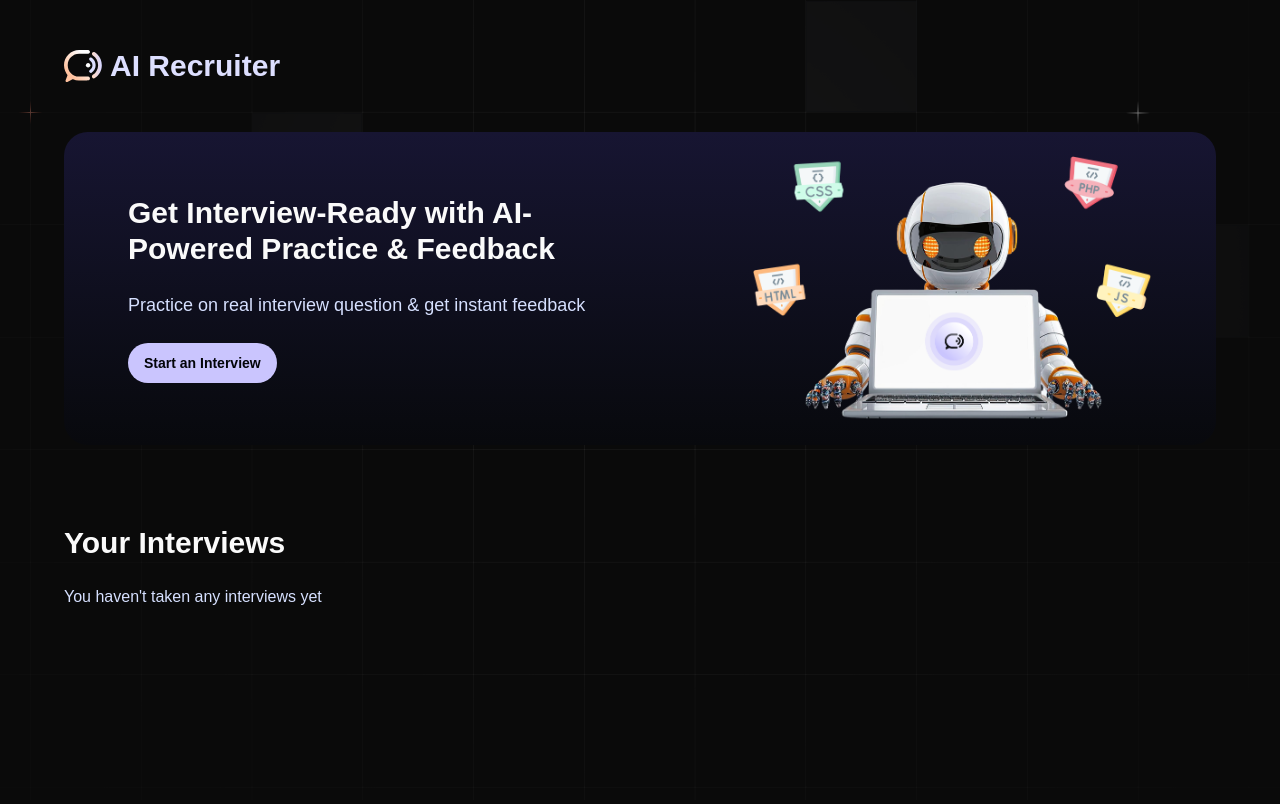
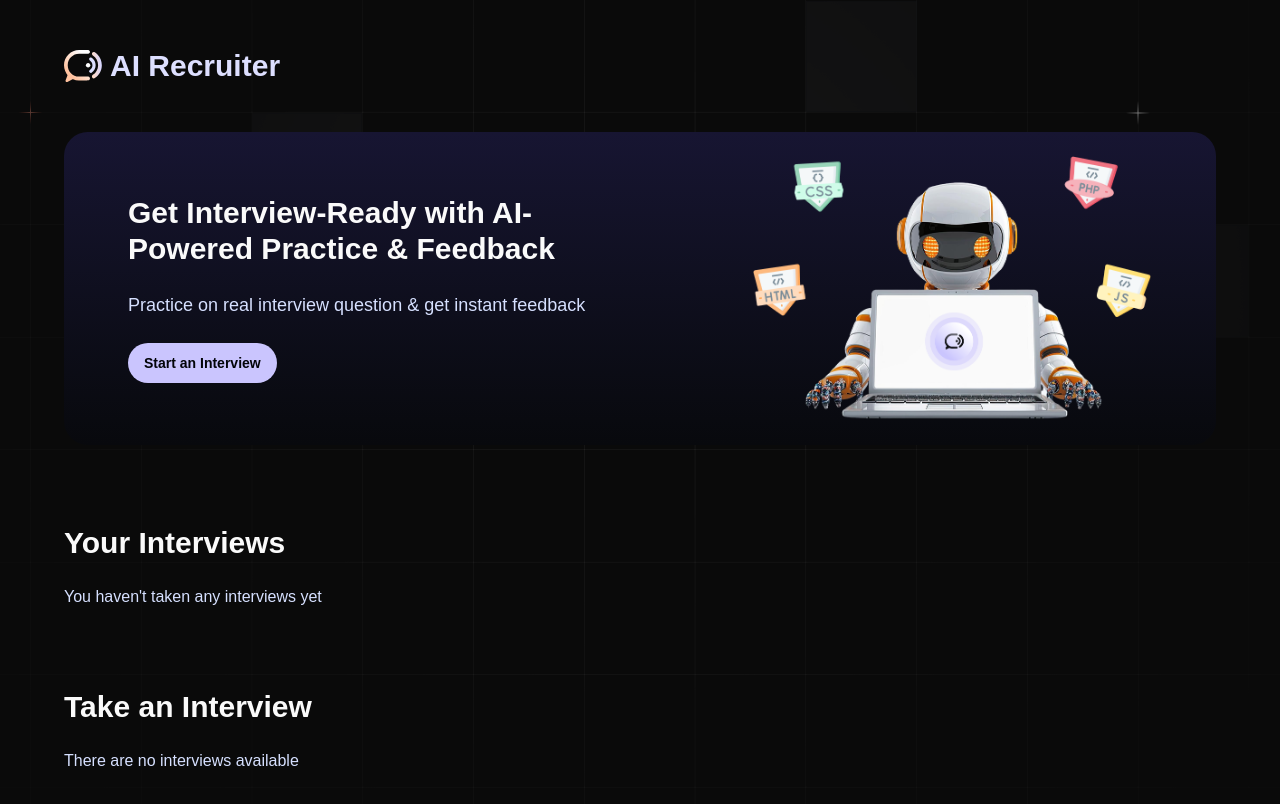
Before and after one commit to programmersEmperor/AI-Recruiter, a Next.js app: page / in a window 1280 px wide. Shown: the top 804 px of the page. Built offline with nearby package versions, Linux system fonts and the light colour scheme; a web font is replaced by a local one.

Commit message:
ui: design 'take interview' section

```diff
--- a/src/app/(root)/page.tsx
+++ b/src/app/(root)/page.tsx
@@ -20,7 +20,12 @@ const page = ()=>{
           <p className="">You haven&apos;t taken any interviews yet</p>
         </div>
     </section>
-
+    <section className="flex flex-col gap-6 mt-8">
+      <h2>Take an Interview</h2>
+      <div className="interviews-section">
+        <p>There are no interviews available</p>
+      </div>
+    </section>
   </>
 }
 
```
